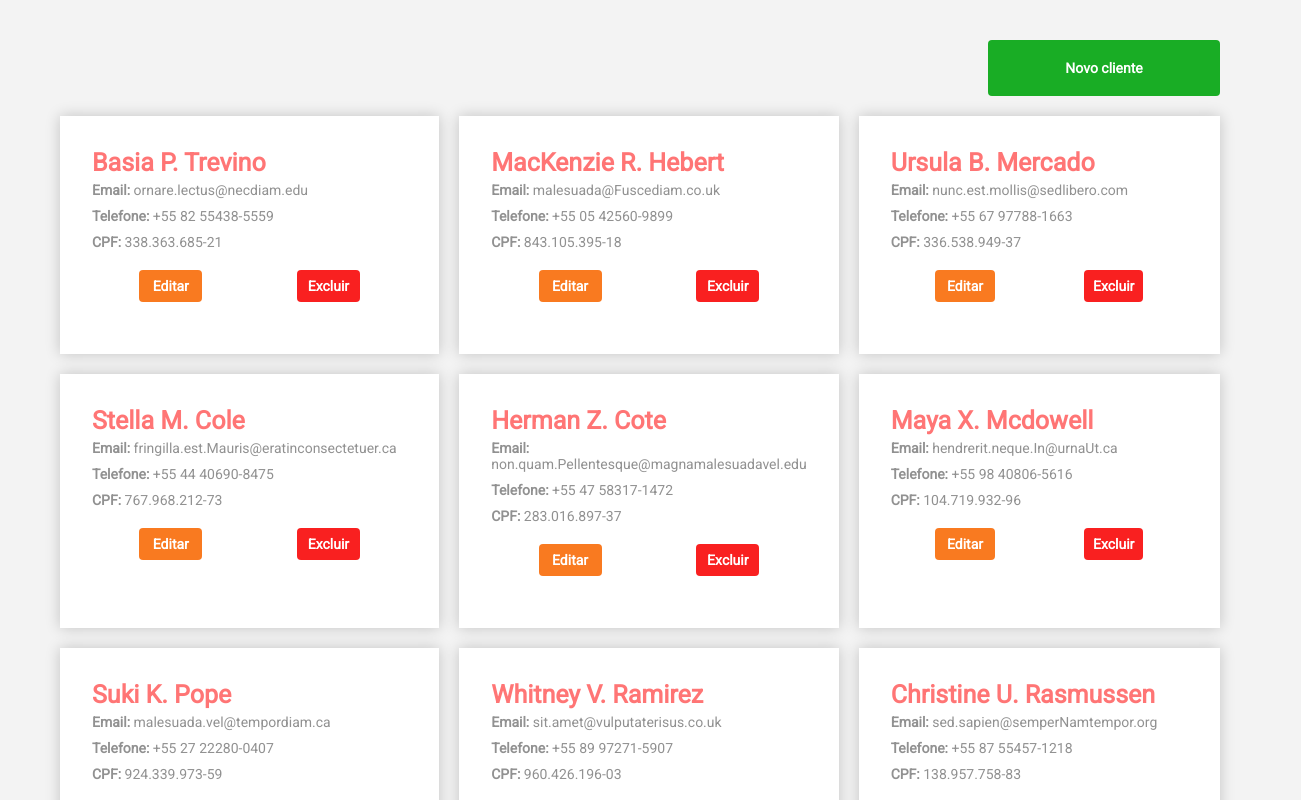
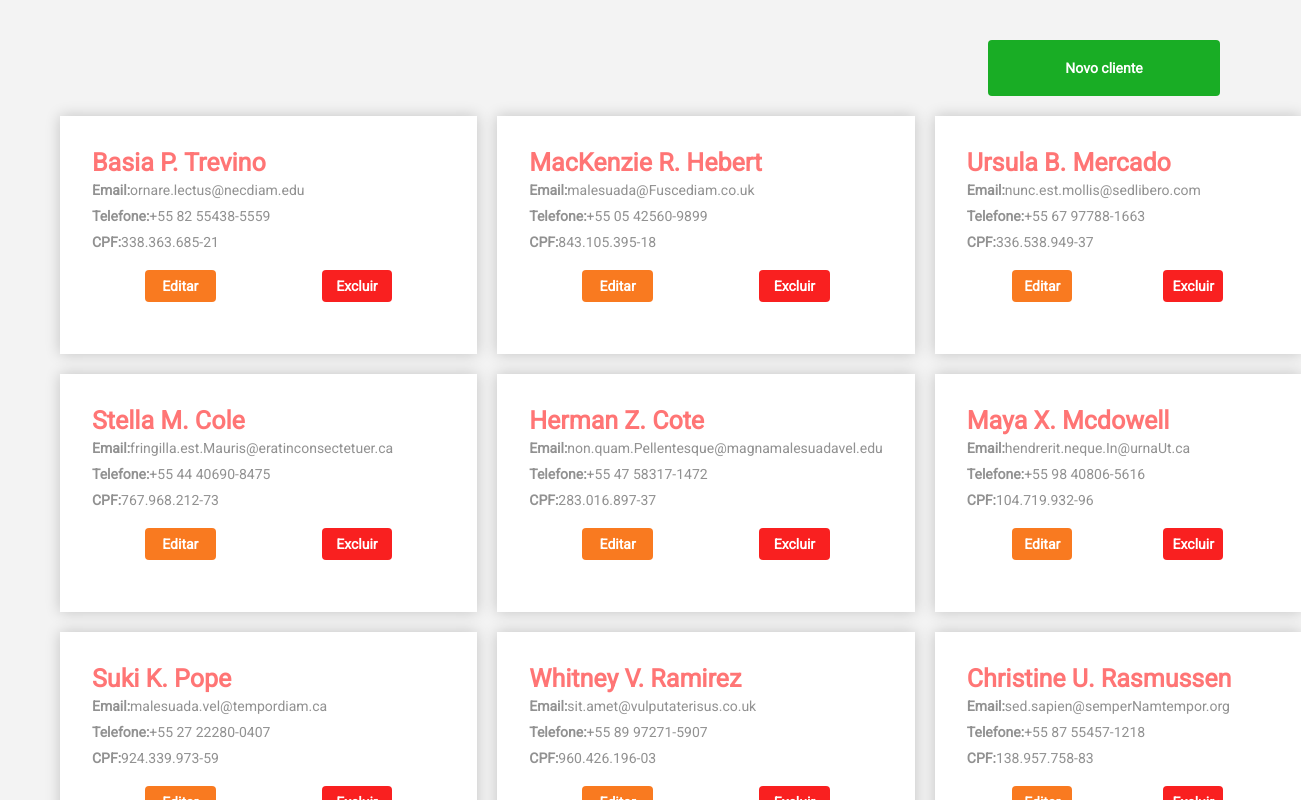
Before and after one commit to Rassis7/client_management_system, a React (Create React App) app: page / in a window 1280 px wide. Shown: the top 800 px of the page, 1301 px wide, since content can reach past the window. Built offline with nearby package versions, Linux system fonts and the light colour scheme; data requests are answered from the project's data file.

Commit message:
Created card componenet

```diff
--- a/package.json
+++ b/package.json
@@ -17,12 +17,9 @@
     "react": "^16.12.0",
     "react-dom": "^16.12.0",
     "react-input-mask": "^2.0.4",
-    "react-redux": "^7.1.3",
     "react-router-dom": "^5.1.2",
     "react-scripts": "3.3.0",
     "react-toastify": "^5.5.0",
-    "redux": "^4.0.5",
-    "reduxsauce": "^1.1.1",
     "styled-components": "^4.4.1"
   },
   "devDependencies": {
@@ -46,6 +43,7 @@
     "start": "react-scripts start",
     "build": "react-scripts build",
     "test": "react-scripts test",
+    "test:watch": "react-scripts test --watchAll",
     "eject": "react-scripts eject",
     "api": "yarn json-server ./data.json -p 3333 -w"
   },
--- /dev/null
+++ b/src/components/card/index.tsx
@@ -0,0 +1,77 @@
+import React from 'react';
+import { useHistory } from 'react-router-dom';
+import { IClient } from '../../interfaces/IClient';
+import { StyledState } from '../../styles/state';
+import { maskCpf, maskPhone } from '../../utils/masks';
+
+import {
+  StyledItem,
+  StyledInfosDiv,
+  StyledButtonsLayout,
+} from './styles';
+
+interface Props {
+  clickDelete:(id: number) =>void
+}
+
+type CardProps = Props & IClient
+
+const Card: React.FC<CardProps> = ({
+  cpf, email, name, phone, id, clickDelete,
+}) => {
+  const history = useHistory();
+  const handleEditClick = (id: number) => history.push(`/edit/${id}`);
+
+  return (
+    <StyledItem>
+      <StyledState.Title color="#ff7575" fontSize={25}>
+        {name}
+      </StyledState.Title>
+
+      <StyledInfosDiv>
+        <StyledState.Text color="#919191" mx={5} size="large">
+          <strong>Email:</strong>
+          {email}
+        </StyledState.Text>
+
+        <StyledState.Text color="#919191" mx={5} size="large">
+          <strong>Telefone:</strong>
+          {maskPhone(phone)}
+        </StyledState.Text>
+
+        <StyledState.Text color="#919191" mx={5} size="large">
+          <strong>CPF:</strong>
+          {maskCpf(cpf)}
+        </StyledState.Text>
+      </StyledInfosDiv>
+
+      <StyledButtonsLayout>
+        <StyledState.Button
+          px={8}
+          mx={15}
+          background="#f97a20"
+          color="#fff"
+          hover
+          type="submit"
+          onClick={() => handleEditClick(Number(id))}
+        >
+          <span>Editar</span>
+        </StyledState.Button>
+
+        <StyledState.Button
+          px={8}
+          mx={15}
+          background="#f92020"
+          color="#fff"
+          hover
+          type="submit"
+          onClick={() => clickDelete(Number(id))}
+        >
+          <span>Excluir</span>
+        </StyledState.Button>
+      </StyledButtonsLayout>
+    </StyledItem>
+  );
+};
+
+export default Card;
--- /dev/null
+++ b/src/components/card/styles.ts
@@ -0,0 +1,18 @@
+import styled from 'styled-components';
+
+export const StyledItem = styled.span`
+  background: #fff;
+  padding: 32px;
+  box-shadow: 0 0 1em rgba(0, 0, 0, 0.2);
+`;
+
+export const StyledInfosDiv = styled.div`
+  display: flex;
+  flex-direction: column;
+`;
+
+export const StyledButtonsLayout = styled.div`
+  display: flex;
+  justify-content: space-around;
+  flex: 1;
+`;
--- a/src/components/list/index.tsx
+++ b/src/components/list/index.tsx
@@ -1,15 +1,10 @@
-import React, { useState } from 'react';
-import { useHistory } from 'react-router-dom';
+import React, { useCallback, useState } from 'react';
 import { IClient } from '../../interfaces/IClient';
-import { StyledState } from '../../styles/state';
 import Delete from '../delete';
-import { maskCpf, maskPhone } from '../../utils/masks';
+import Card from '../card';
 
 import {
   StyledList,
-  StyledItem,
-  StyledInfosDiv,
-  StyledButtonsLayout,
 } from './styles';
 
 interface ListProps {
@@ -20,70 +15,18 @@ const List: React.FC<ListProps> = ({ clients }) => {
   const [openModalDelete, setOpenModalDelete] = useState(false);
   const [idModalDelete, setIdModalDelete] = useState(0);
 
-  const history = useHistory();
+  const handleCloseModalDelete = useCallback(() => setOpenModalDelete((m) => !m), []);
 
-  const handleEditClick = (id: number) => history.push(`/edit/${id}`);
-
-  const handleCloseModalDelete = () => setOpenModalDelete(false);
-
-  const handleDeleteClick = (id: number) => {
+  const handleDeleteClick = useCallback((id: number) => {
     setIdModalDelete(id);
     setOpenModalDelete(true);
-  };
+  }, []);
 
   return (
     <>
       <StyledList>
         {clients.map((c) => (
-          <StyledItem key={c.cpf}>
-            <StyledState.Title color="#ff7575" fontSize={25}>
-              {c.name}
-            </StyledState.Title>
-
-            <StyledInfosDiv>
-              <StyledState.Text color="#919191" mx={5} size="large">
-                <strong>Email:</strong>
-                {' '}
-                {c.email}
-              </StyledState.Text>
-              <StyledState.Text color="#919191" mx={5} size="large">
-                <strong>Telefone:</strong>
-                {' '}
-                {maskPhone(c.phone)}
-              </StyledState.Text>
-              <StyledState.Text color="#919191" mx={5} size="large">
-                <strong>CPF:</strong>
-                {' '}
-                {maskCpf(c.cpf)}
-              </StyledState.Text>
-            </StyledInfosDiv>
-
-            <StyledButtonsLayout>
-              <StyledState.Button
-                px={8}
-                mx={15}
-                background="#f97a20"
-                color="#fff"
-                hover
-                type="submit"
-                onClick={() => handleEditClick(Number(c.id))}
-              >
-                <span>Editar</span>
-              </StyledState.Button>
-
-              <StyledState.Button
-                px={8}
-                mx={15}
-                background="#f92020"
-                color="#fff"
-                hover
-                type="submit"
-                onClick={() => handleDeleteClick(Number(c.id))}
-              >
-                <span>Excluir</span>
-              </StyledState.Button>
-            </StyledButtonsLayout>
-          </StyledItem>
+          <Card key={c.cpf} clickDelete={handleDeleteClick} {...c} />
         ))}
 
         {openModalDelete && (
--- a/src/components/list/styles.ts
+++ b/src/components/list/styles.ts
@@ -1,4 +1,4 @@
-import styled from "styled-components";
+import styled from 'styled-components';
 
 export const StyledList = styled.ul`
   display: grid;
@@ -6,20 +6,3 @@ export const StyledList = styled.ul`
   grid-gap: 20px;
   list-style: none;
 `;
-
-export const StyledItem = styled.span`
-  background: #fff;
-  padding: 32px;
-  box-shadow: 0 0 1em rgba(0, 0, 0, 0.2);
-`;
-
-export const StyledInfosDiv = styled.div`
-  display: flex;
-  flex-direction: column;
-`;
-
-export const StyledButtonsLayout = styled.div`
-  display: flex;
-  justify-content: space-around;
-  flex: 1;
-`;
--- a/src/context/reducers/AppReducer.ts
+++ b/src/context/reducers/AppReducer.ts
@@ -1,4 +1,3 @@
-import { listenerCount } from 'process';
 import { IClient } from '../../interfaces/IClient';
 
 export enum Types {
```
Also changed, not shown: .eslintrc.js.
